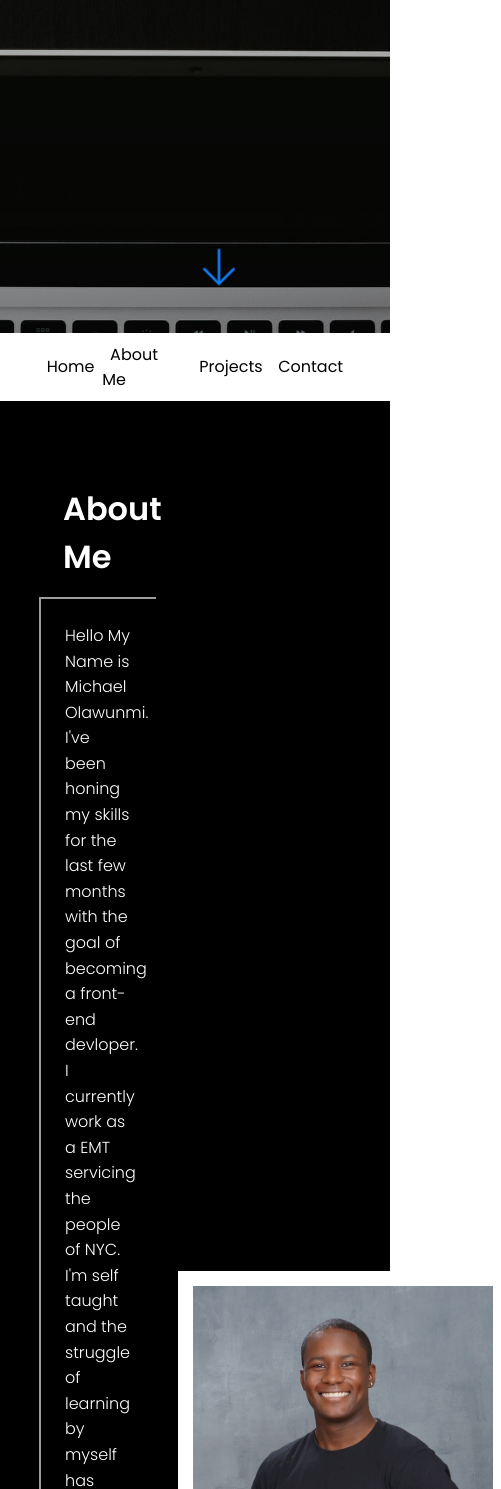
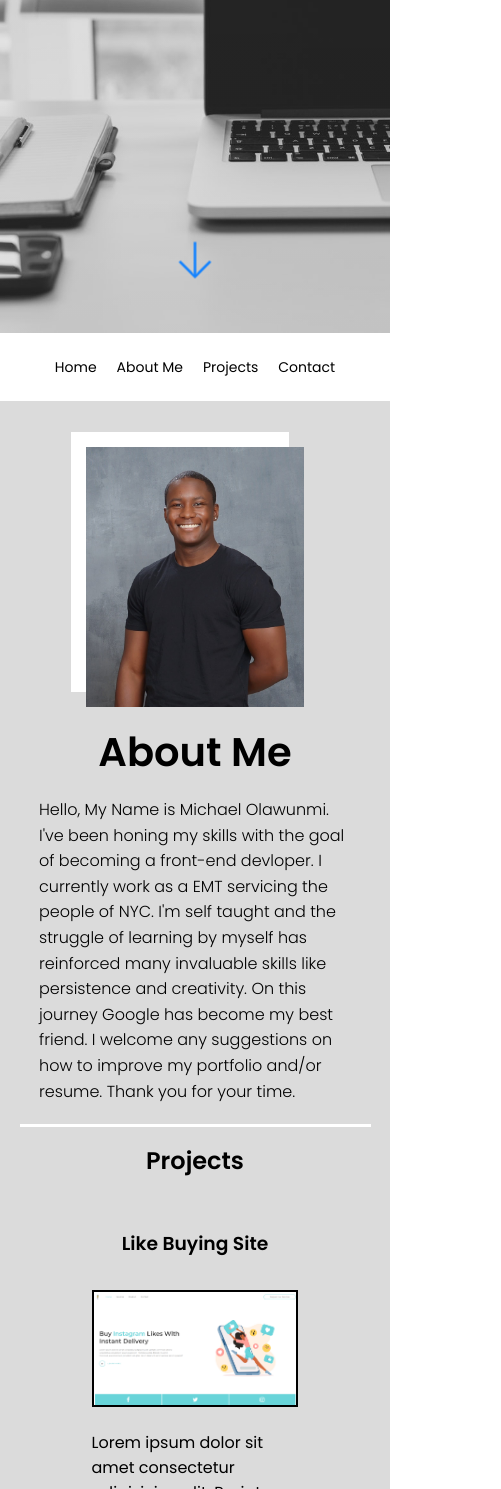
Before and after one commit to CodeMichaelCode/Portfolio, a plain HTML site: page index.html in a window 390 px wide. Shown: the part 511-2000 px from the top of the page, 501 px wide, since content can reach past the window. Drawn offline with Linux system fonts and the light colour scheme; a web font is replaced by a local one.

Commit message:
color and landing img change

```diff
--- a/index.html
+++ b/index.html
@@ -10,7 +10,9 @@
 <body>
     <header id="top">
         <h1 class="port-name">h</h1>
+        <div class="arrow-div">
             <a href="#list"><img class="drop-arrow" src="./imgs/iconfinder_45_Arrow_Down_Turn_Line_2142690.svg" alt="down arrow" width="48px"></a>
+        </div>
     </header>
     <nav id="list">
         <ul class="list">
@@ -24,7 +26,7 @@
         <div class="about-me">
             <div class="am-section1">
                 <h1 class="am-title">About Me</h1>
-                <p class="am-bio">Hello My Name is Michael Olawunmi. I've been honing my skills for the last few months with the goal of becoming a front-end devloper. I currently work as a EMT servicing the people of NYC. I'm self taught and the struggle of learning by myself has reinforced many invaluable skills like persistence and creativity. I currently know HTML5, CSS3, Vanilla JS and Bootstrap. Google has also become my best friend on this journey. I welcome any suggestions on how to improve my portfolio and/or resume. Thank you for your time. </p>
+                <p class="am-bio">Hello, My Name is Michael Olawunmi. I've been honing my skills with the goal of becoming a front-end devloper. I currently work as a EMT servicing the people of NYC. I'm self taught and the struggle of learning by myself has reinforced many invaluable skills like persistence and creativity. On this journey Google has become my best friend. I welcome any suggestions on how to improve my portfolio and/or resume. Thank you for your time. </p>
             </div>
             <div class="am-section2">
                 <img src="/imgs/3001438d-0fad-43fb-9d0a-d6d4b2af8c5b_original.jpg" alt="my picture" class="port-img" width="313px">
@@ -33,18 +35,24 @@
     </section>
 
     <section class="projects-cont">
-        <div class="projects-title-cont">
-            <h2 class="project-title">Projects</h2>
-        </div>
-        <div class="projects">
+        <div class="projects-outer-cont">
+            <h2 class="project-header">Projects</h2>
+            <div class="projectsCont">
                 <div class="project-box">
-
+                    <h3 class="project-title"> Like Buying Site</h3>
+                    <img src="imgs\portSite!.png" alt="">
+                    <p>Lorem ipsum dolor sit amet consectetur adipisicing elit. Pariatur beatae quos commodi quam maiores dignissimos?</p>
                 </div>
                 <div class="project-box">
-
+                    <h3 class="project-title"> Like Buying Site</h3>
+                    <img src="imgs\portSite!.png" alt="">
+                    <p>Lorem ipsum dolor sit amet consectetur adipisicing elit. Pariatur beatae quos commodi quam maiores dignissimos?</p>
                 </div>
                 <div class="project-box">
-
+                    <h3 class="project-title"> Like Buying Site</h3>
+                    <img src="imgs\portSite!.png" alt="">
+                    <p>Lorem ipsum dolor sit amet consectetur adipisicing elit. Pariatur beatae quos commodi quam maiores dignissimos?</p>
+            </div>
         </div>
         </div>
     </section>
--- a/style.css
+++ b/style.css
@@ -21,7 +21,7 @@
     content: "";
     border:1px solid violet;
     animation: caret infinite 0.7s step-end;
-    margin-left: 10px;
+    margin-left: 0px;
 }
 
 .list-items {
@@ -36,9 +36,10 @@
 }
 
 .am-title {
-    font-size: 2em;
+    font-size: 2.5em;
     margin-left: 1.5rem;
-    color: white;
+    color: black;
+    margin-bottom: 3rem;
 }
 
 .am-bio {
@@ -46,16 +47,22 @@
     margin-top: 1rem;
     line-height: 1.6;
     font-weight: 300;
-    border-bottom: 2px solid rgb(158, 157, 157);
-    border-top: 2px solid rgb(158, 157, 157);
-    border-left: 2px solid rgb(158, 157, 157);
+    border-bottom: 2px solid black;
+    border-top: 2px solid black;
+    border-left: 2px solid black;
     padding: 1.5rem;
-    color: white;
+    color: rgb(0, 0, 0);
 }
 
 .project-title {
     text-align: center;
-    padding: 3vh;
+    padding: 1rem 0;
+}
+
+.project-header{
+    padding-top: 1rem;
+    text-align: center;
+
 }
 
 .form-title {
@@ -71,7 +78,7 @@ body {
 header{
     width: 100vw;
     height: 100vh;
-    background: linear-gradient(rgba(0,0,0,0.0),rgba(0,0,0,0.5)),url(./imgs/pexels-jéshoots-234527\ \(1\).jpg);
+    background: linear-gradient(rgba(0,0,0,0.0),rgba(0,0,0,0.1)),url(./imgs/pexels-negative-space-34579.jpg);
     background-position: center;
     background-size: cover;
     overflow: hidden;
@@ -84,7 +91,7 @@ header{
 }
 
 .list {
-    width: 80%;
+    width: 90%;
     margin: auto;
     height: 8vh;
     background-color: white;
@@ -96,19 +103,27 @@ header{
 }
 
 .am-cont {
-    background-color: black;
-    padding: 10vh 0 5vh;
+    background-color: #dbdbdb;
+    /* padding: 5vh 0 5vh; */
 }
 
 .about-me {
-    width: 80vw;
+    width: 90%;
     display: flex;
-    margin: 0 auto 10vh;
+    margin: 0 auto;
     align-items: center;
+    justify-content: center;
+    border-bottom: solid white 3px;
+    padding: 5vw;
 }
 
 .am-section1 {
     flex: 2 ;
+    display: flex;
+    flex-direction: column;
+    justify-content: center;
+    align-items: right;
+    order: 2;
 }
 
 .am-section2 {
@@ -116,13 +131,13 @@ header{
 }
 
 .projects-cont {
-    background-color: white;
+    background:#dbdbdb ;
+
 }
 
-.project-title-cont {
-    height: 10vh;
-    overflow: hidden;
-}
+/* .project-title-cont {
+
+} */
 
 .projects {
     width: 80vw;
@@ -130,12 +145,12 @@ header{
 }
 
 .contact-sec {
-    background:  rgb(92, 92, 92);
     width: 100vw;
     display: flex;
     justify-content: center;
     align-items: center;
     flex-direction: column;
+    background: #dbdbdb;
 }
 
 .contact-form {
@@ -143,6 +158,9 @@ header{
     flex-direction: column;
     width: 95%;
     margin: auto;
+    /* background:  rgb(92, 92, 92); */
+    /* border: 5px solid rgb(92, 92, 92); */
+    padding: 20px;
 }
 .form-cont {
     padding: 1rem;
@@ -169,17 +187,46 @@ header{
 .contact-form .submit {
     width: 50%;
     align-self: center;
-
     border-radius: 32px;
     outline: none;
     cursor: pointer;
 }
 
+.projectsCont{
+    display: flex;
+    padding: 20px;
+    justify-content: center;
+    align-items: center;
+    flex-direction: row;
+    width: 90%;
+    margin: auto;
+
+}
+
+.project-box{
+    width: 30%;
+    margin: 15px;
+}
+
+.projects-outer-cont{
+    padding: 0 0 5vw 0;
+    border-bottom: solid white 3px;
+    width: 90%;
+    margin: auto;
+}
+
 /* IMAGES */
 .drop-arrow {
-    position: absolute;
-    bottom: 5vh;
+    align-self: flex-end;
     animation: arrow infinite 1.5s ease-out both;
+    margin: auto;
+}
+
+.arrow-div{
+width: 100%;
+text-align: center;
+position: absolute;
+bottom: 5vh;
 }
 
 .port-img {
@@ -195,6 +242,14 @@ header{
     width: 72px;
     margin: 10px;
 }
+
+.project-box img{
+    width: 100%;
+    margin: 1rem auto;
+    border: black 2px solid;
+
+}
+
 
 /* animations, focus and hover */
 @keyframes arrow {
@@ -233,9 +288,73 @@ header{
 }
 .list-links:hover,
 .list-links:focus {
-    background-color: rgb(19, 19, 19);
+    background-color: rgb(114, 114, 114);
     color: white;
     outline: none;
 }
 
 /* MEDIA QUERIES */
+
+@media only screen and (max-width: 930px){
+    .about-me{
+        flex-direction: column;
+    }
+
+    .port-img{
+        margin-top: 5vh;
+        width: 70%;
+        justify-self: center;
+        max-width: 300px;
+    }
+
+    .am-bio{
+        margin: 0;
+        border: none;
+        padding: 0;
+        width: 100%;
+    }
+
+    .am-title{
+        margin: 0 auto 15px auto;
+        text-align: center;
+    }
+
+    .list{
+        justify-content: center;
+        width: 100%;
+    }
+
+    .list-links{
+        padding: 50px 10px;
+    }
+
+    .am-section1{
+        order: 2;
+    }
+
+    .am-section2{
+        display: flex;
+        justify-content: center;
+    }
+
+    .projectsCont{
+        flex-direction: column;
+    }
+
+    .project-box{
+        width: 75%;
+    }
+}
+
+@media only screen and (max-width: 500px){
+    .form-cont{
+        min-width: 300px;
+    }
+
+}
+
+@media only screen and (max-width:400px){
+    .list-links{
+        font-size: 14px;
+    }
+}
```
Also changed, not shown: imgs/pexels-negative-space-34579.jpg (added), imgs/portSite!.png (added). Lines whose indentation alone changed are shown as unchanged.
